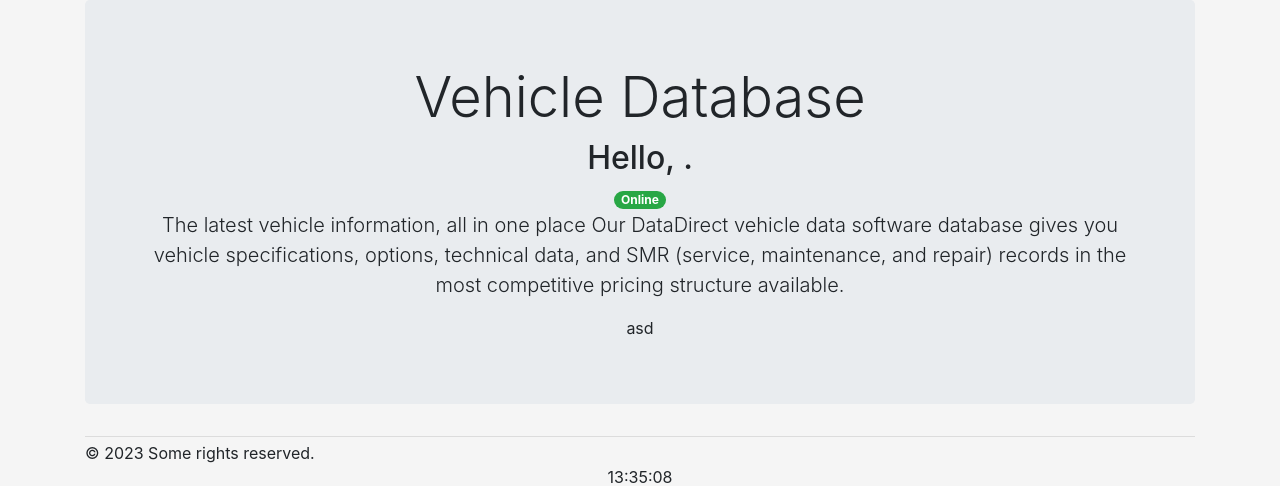
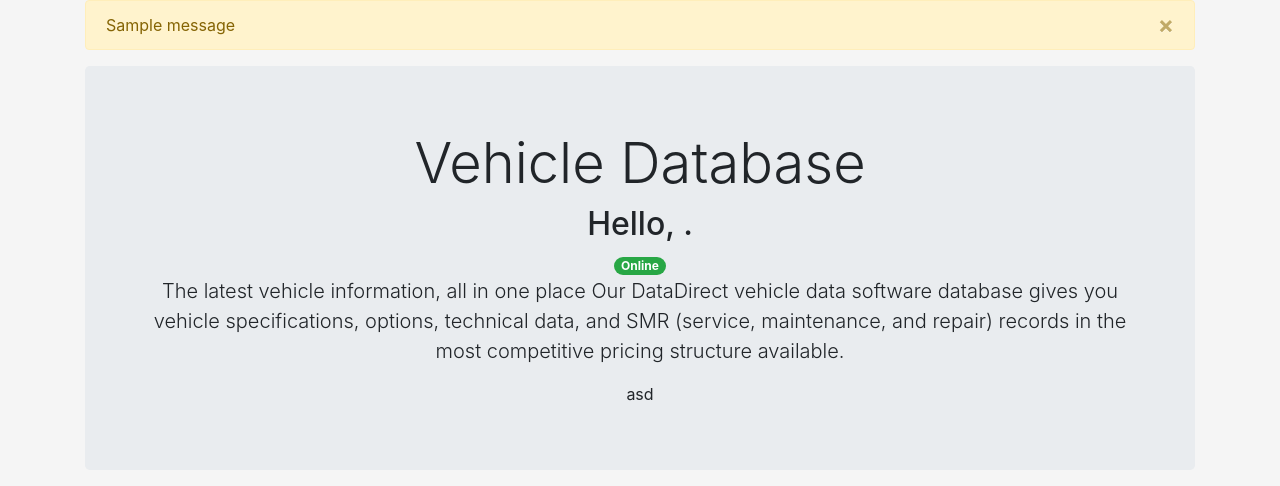
Before and after one commit to 0xbm/Vehicles, a Django app: page / in a window 1280 px wide. Shown: the part 56-542 px from the top of the page. Run offline with Django 4.2, Linux system fonts and the light colour scheme; tables that the repository leaves empty hold one stand-in row (values such as "Sample post"); one stand-in notice (Sample message) is shown; some libraries are stand-ins or nearby versions.

Commit message:
message alert

```diff
--- a/automobiles/templates/home.html
+++ b/automobiles/templates/home.html
@@ -2,12 +2,23 @@
 
 {% block page_header %}
 
-
+<div>
+    {% if messages %}
+    {% for message in messages %}
+    <div class="alert alert-warning alert-dismissible fade show" role="alert">
+        {{ message }}
+        <button type="button" class="close" data-dismiss="alert" aria-label="Close">
+            <span aria-hidden="true">&times;</span>
+        </button>
+    </div>
+    {% endfor %}
+    {% endif %}
+</div>
 <div class="jumbotron text-center">
     <div class="container">
         <h1 class="display-4">Vehicle Database</h1>
 
-        <span><h2>Hello, {{ user.username.capitalize }}.</h2></span>
+        <span><H2>Hello, {{ user.username.capitalize }}.</H2></span>
         <div class="badge badge-pill badge-success">Online</div>
 
 
```
